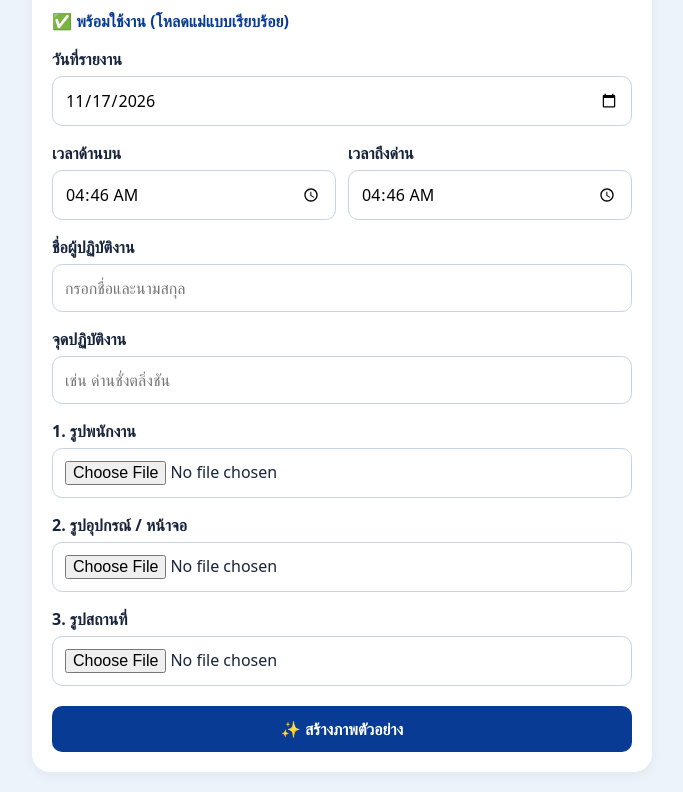
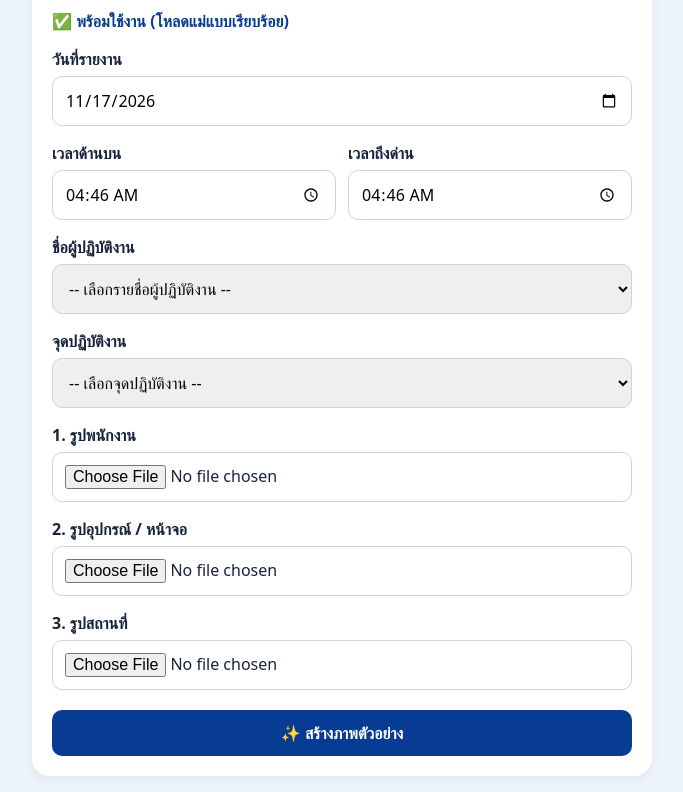
Before and after one commit to rxx32024/BEM1, a plain HTML site: page index.html in a window 1280 px wide. Shown: the part 106-898 px from the top of the page, without its empty margins (298-981 px from the left). Drawn offline with Linux system fonts and the light colour scheme.

Commit message:
Add files via upload

```diff
--- a/index.html
+++ b/index.html
@@ -86,11 +86,50 @@
     </div>
   </div>
 
-  <label for="employeeName">ชื่อผู้ปฏิบัติงาน</label>
-  <input id="employeeName" type="text" placeholder="กรอกชื่อและนามสกุล">
+ <label for="employeeName">ชื่อผู้ปฏิบัติงาน</label>
+  <select id="employeeName">
+    <option value="" disabled selected>-- เลือกรายชื่อผู้ปฏิบัติงาน --</option>
+    <option>ธัญญ์วาริน ยานะดำ</option>
+    <option>ธนทัต จำเนียร</option>
+    <option>จารุวัฒน์ กณาพันธ์</option>
+    <option>อลงกรณ์ จันทร์วิทิตย์</option>
+    <option>จิรวัฒน์ ประดับทอง</option>
+    <option>ณัฐพล บีดิลและ</option>
+    <option>คาวี ลาสุด</option>
+    <option>ชลิต พิภพไชยสิทธิ์</option>
+    <option>โกเมศ วิทยาศาสตร์</option>
+    <option>ศุภวัฒน์ กระต่ายแก้ว</option>
+    <option>ชัชวาล พรรณวิชัย</option>
+    <option>สรศักดิ์ โพธิ์ผ่อง</option>
+    <option>กฤษดา เกตุดี</option>
+    <option>พิสิษฐ์ คล้ายทอง</option>
+    <option>จักรี กำเนิดทอง</option>
+    <option>ธีระพล ศรีโรจน์</option>
+    <option>พลภัทร จงมนตรี</option>
+    <option>คงศักดิ์ อิ่มปรีชา</option>
+    <option>พุฒิพงศ์ ไทยป้อง</option>
+    <option>ธนพล ชัยชนะสีพลี</option>
+    <option>รัฐพล ตาริชกุล</option>
+    <option>วัฒนะชัย ล้อมวงษ์</option>
+    <option>ดุษฎี ศรีเคลือบ</option>
+    <option>องอาจ เขียนแก้ว</option>
+  </select>
 
   <label for="locationName">จุดปฏิบัติงาน</label>
-  <input id="locationName" type="text" placeholder="เช่น ด่านชั่งตลิ่งชัน">
+  <select id="locationName">
+    <option value="" disabled selected>-- เลือกจุดปฏิบัติงาน --</option>
+    <option>ด่านชั่งตลิ่งชัน</option>
+    <option>ด่านชั่งบางบำหรุ</option>
+    <option>ด่านชั่งแจ้งวัฒนะ</option>
+    <option>ด่านชั่งงามวงศ์วาน</option>
+    <option>ด่านชั่งรัชดาภิเษก</option>
+    <option>ด่านชั่งย่านพหลโยธิน</option>
+    <option>ด่านชั่งรามคำแหง</option>
+    <option>ด่านชั่งศรีนครินทร์</option>
+    <option>ด่านชั่งเชียงราก</option>
+  </select>
+
+
 
   <label for="employeePhoto">1. รูปพนักงาน</label>
   <input id="employeePhoto" type="file" accept="image/*">
```
